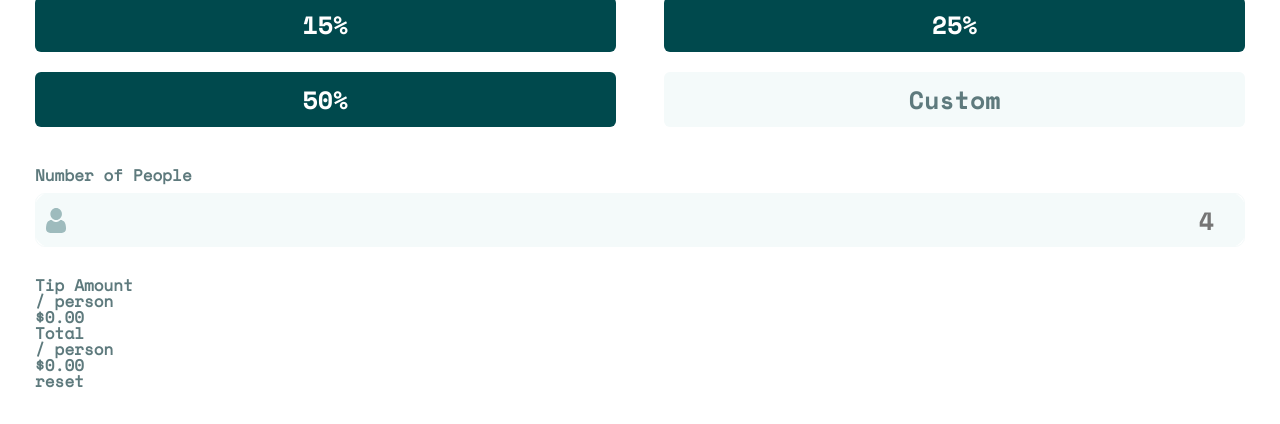
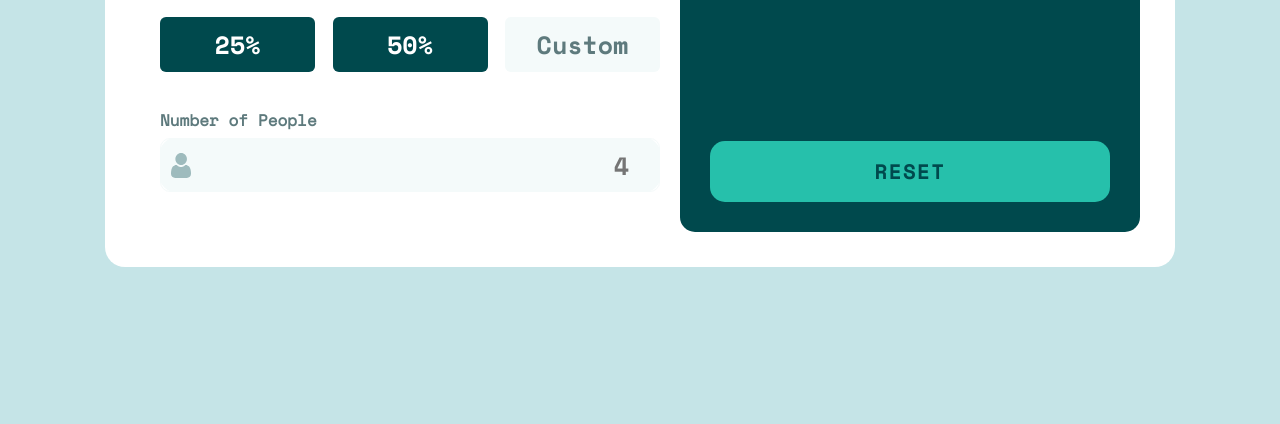
Before and after one commit to SteveNoyes/calc-lorem, a plain HTML site: page index.html in a window 1280 px wide. Shown: the part 441-865 px from the top of the page. After the commit the page ends 800 px from the top, so only its background shows below. Drawn offline with Linux system fonts and the light colour scheme.

Commit message:
ui and media queries

```diff
--- a/assets/css/main.css
+++ b/assets/css/main.css
@@ -64,6 +64,14 @@ body {
 	font-family: 'Space Mono Regular', sans-serif;
 	background-color: var(--light-grayish-cyan);
 	color: var(--dark-grayish-cyan);
+}
+
+.show-on-mobile {
+	display: contents !important;
+}
+
+.show-on-desktop {
+	display: none !important;
 }
 
 .logo-wrapper {
@@ -197,5 +205,108 @@ custom-button
 }
 
 .calc-output {
-	padding-top: 30px;
+	margin-top: 30px;
+	background-color: var(--very-dark-cyan);
+	color: var(--white);
+	padding: 50px 30px 30px;
+	border-radius: 15px;
 }
+
+.tip-amount {
+	padding-bottom: 40px;
+}
+
+.tip-amount,
+.total-amount {
+	display: flex;
+	align-items: center;
+	justify-content: space-between;
+}
+
+.title p:nth-child(1),
+.total-title p:nth-child(1) {
+	color: var(--white);
+}
+
+.title p:nth-child(2),
+.total-title p:nth-child(2) {
+	color: var(--light-grayish-cyan);
+	padding-top: 10px;
+	font-size: 14px;
+}
+
+.tip-amount-output,
+.total-amount-output {
+	font-size: 33px;
+	color: var(--strong-cyan);
+}
+
+.calc-reset {
+	width: 100%;
+	text-align: center;
+	background-color: var(--strong-cyan);
+	border-radius: 15px;
+	margin: 30px auto 0;
+	padding: 20px 0;
+	text-transform: uppercase;
+	letter-spacing: 1.3px;
+	font-size: 21px;
+	color: var(--very-dark-cyan);
+	font-family: 'Space Mono Bold';
+}
+
+.calc-reset:hover {
+	cursor: pointer;
+	background-color: var(--light-grayish-cyan);
+}
+
+
+@media screen and (min-width: 800px) {
+
+	.show-on-mobile {
+		display: none !important;
+	}
+
+	.show-on-desktop {
+		display: contents !important
+	}
+
+	.calc-wrapper {
+		display: flex !important;
+		justify-content: space-between;
+		width: 80%;
+		margin: 0 auto !important;
+		border-radius: 20px !important;
+	}
+
+	.show-on-desktop button {
+		width: 31%;
+	}
+
+	.desktop-wrapper {
+		min-width: 50%;
+		padding: 20px;
+	}
+
+	.total-amount {
+		position: relative;
+		top: 40px;
+	}
+
+	.calc-output {
+		width: 50%;
+		margin-top: -5px;
+	}
+
+	.calc-reset {
+		margin-top: 220px;
+	}
+}
+
+@media screen and (min-width: 920px) {
+
+
+	.calc-wrapper {
+		max-width: 1000px !important;
+	}
+}
--- a/index.html
+++ b/index.html
@@ -3,29 +3,28 @@
 <head>
   <meta charset="UTF-8">
   <meta name="viewport" content="width=device-width, initial-scale=1.0">
-
   <link rel="icon" type="image/png" sizes="32x32" href="./images/favicon-32x32.png">
-
   <title>Tip calculator</title>
   <link rel="stylesheet" href="./assets/css/reset.css">
   <link rel="stylesheet" href="./assets/css/main.css">
 </head>
 <body>
-
   <div class="logo-wrapper">
     <img src="./assets/images/splitter-logo.png" alt="Splitter Logo" style="width: 80px; border-radius: 20px;">
   </div>
 
+
+
   <div class="calc-wrapper">
 
+    <div class="desktop-wrapper">
       <div class="user-total-input">
         <h3 class="bill-header">Bill</h3>
-
         <div class="user-total-input-wrapper">
           <input type="text" id="user-total-input" name="user-total-input" placeholder="0.00">
         </div>
       </div>
-    <div class="select-percentage-wrapper">
+      <div class="select-percentage-wrapper show-on-mobile">
         <h3>Select Tip %</h3>
         <div class="button-container">
           <button class="buttons five-percent" type="submit" value="Save" onclick="fivePercent()">5%</button>
@@ -40,12 +39,27 @@
           <button class="buttons custom-btn-graph" type="submit" value="Save" onclick="customPercent()">Custom</button>
         </div>
       </div>
+      <div class="select-percentage-wrapper show-on-desktop">
+        <h3>Select Tip %</h3>
+        <div class="button-container">
+          <button class="buttons five-percent" type="submit" value="Save" onclick="fivePercent()">5%</button>
+          <button class="buttons ten-percent" type="submit" value="Save" onclick="tenPercent()">10%</button>
+          <button class="buttons fifteen-percent" type="submit" value="Save" onclick="fifteenPercent()">15%</button>
+        </div>
+        <div class="button-container">
+          <button class="buttons twenty-five-percent" type="submit" value="Save" onclick="twentyFivePercent()">25%</button>
+          <button class="buttons fifty-percent" type="submit" value="Save" onclick="fiftyPercent()">50%</button>
+          <button class="buttons custom-btn-graph" type="submit" value="Save" onclick="customPercent()">Custom</button>
+        </div>
+      </div>
       <div class="user-guest-input">
         <h3>Number of People</h3>
         <div class="user-guest-input-wrapper">
           <input type="text" id="user-guest-input" name="user-guest-input" placeholder="4">
         </div>
       </div>
+    </div>
+
     <div class="calc-output">
       <div class="tip-amount">
         <div class="title">
@@ -68,7 +82,12 @@
       <div class="calc-reset">
         <p>reset</p>
       </div>
-    </div>
-  </div>
+    </div><!-- Calc Output -->
+
+  </div><!-- Calc Wrapper -->
+
+
+
+  <script src="./assets/js/app.js"></script>
 </body>
 </html>
```
Also changed, not shown: assets/js/app.js (added). Lines whose indentation alone changed are shown as unchanged.
